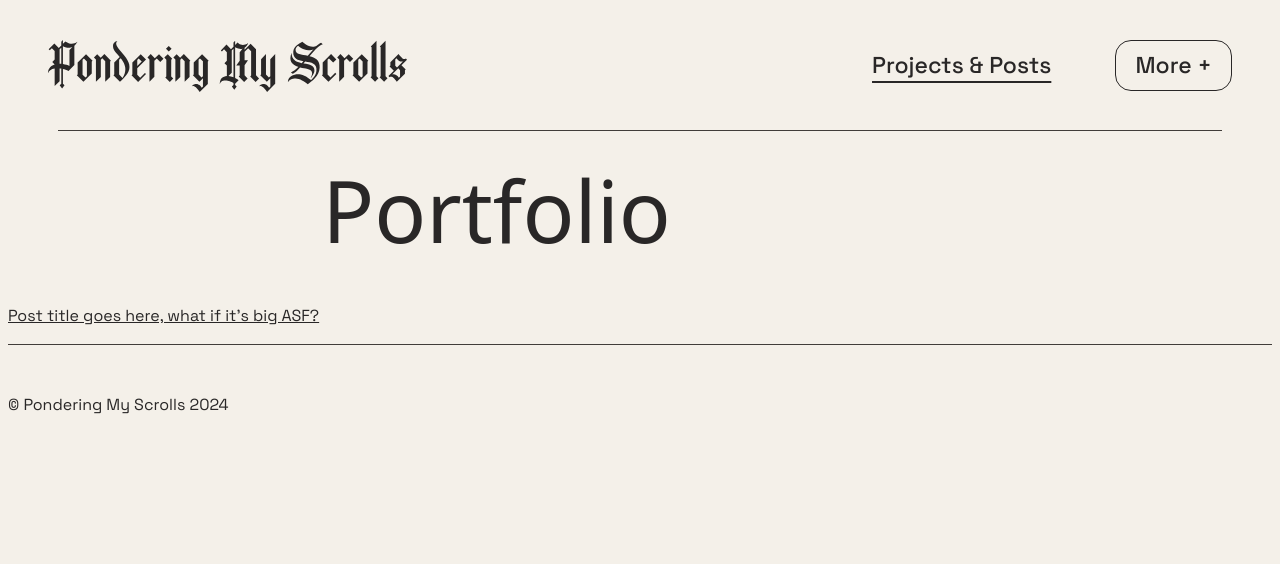
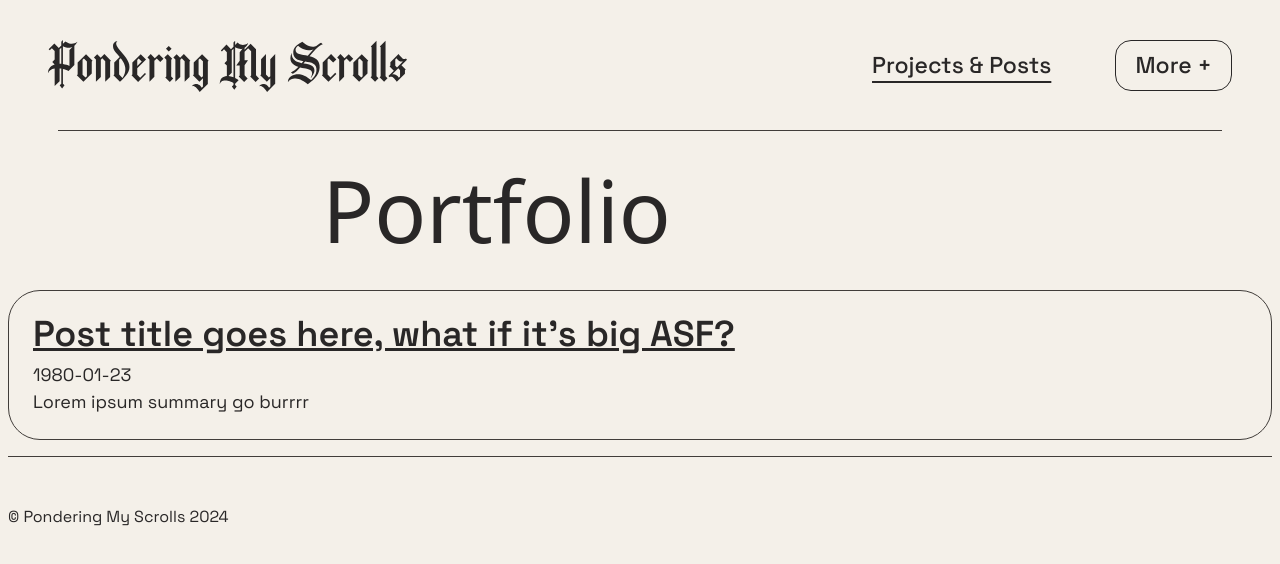
Before and after one commit to Pondering-My-Scrolls/pondering-my-scrolls-website, a Next.js app: page /projects-posts in a window 1280 px wide. Shown: the top 564 px of the page. Built offline with nearby package versions, Linux system fonts and the light colour scheme; a web font is replaced by a local one.

Commit message:
WIP: Working on post-preview

```diff
--- a/components/post-preview/PostPreview.js
+++ b/components/post-preview/PostPreview.js
@@ -1,10 +1,13 @@
 import React from 'react';
 import Link from "next/link";
-import Image from 'next/image';
 
 import './post-preview.scss';
 
+
 function postPreview(props) {
+  const truncate = (input) =>
+    input?.length > 35 ? `${input.substring(0, 35)}...` : input;
+
   return (
     <article className="post-preview">
       <div className="post-preview__content">
@@ -13,6 +16,12 @@ function postPreview(props) {
             {props.title}
           </Link>
         </h2>
+        <p>
+          {props.date}
+        </p>
+        <p>
+          {truncate(props.summary)}
+        </p>
       </div>
     </article>
   )
--- a/components/post-preview/post-preview.scss
+++ b/components/post-preview/post-preview.scss
@@ -1 +1,22 @@
 @import '../../assets/styles/1-variables.scss';
+
+.post-preview {
+    border: 1px solid $not-black;
+    border-radius: 2rem;
+    padding: 1rem 1.5rem 1.5rem 1.5rem;
+
+    h2 a {
+        font-size: 2.25rem;
+        font-weight: 600;
+    }
+
+    p {
+        font-size: 1.125rem;
+    }
+
+    h2,
+    p {
+        margin: 0;
+        padding: 0;
+    }
+}
--- a/posts/test.md
+++ b/posts/test.md
@@ -1,6 +1,6 @@
 ---
 title: 'Post title goes here, what if it’s big ASF?'
-date: '1645-01-23'
+date: '1980-01-23'
 fancydate: '23rd day of January, 1645'
 author: 'Me'
 category: 'utter-trash'
```
